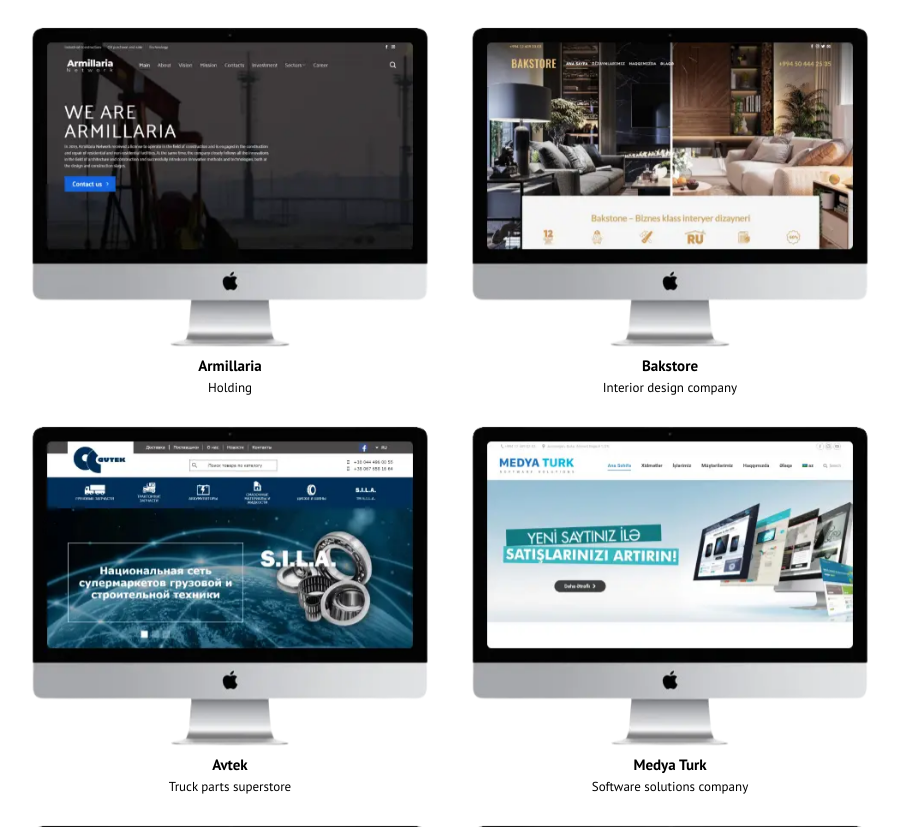
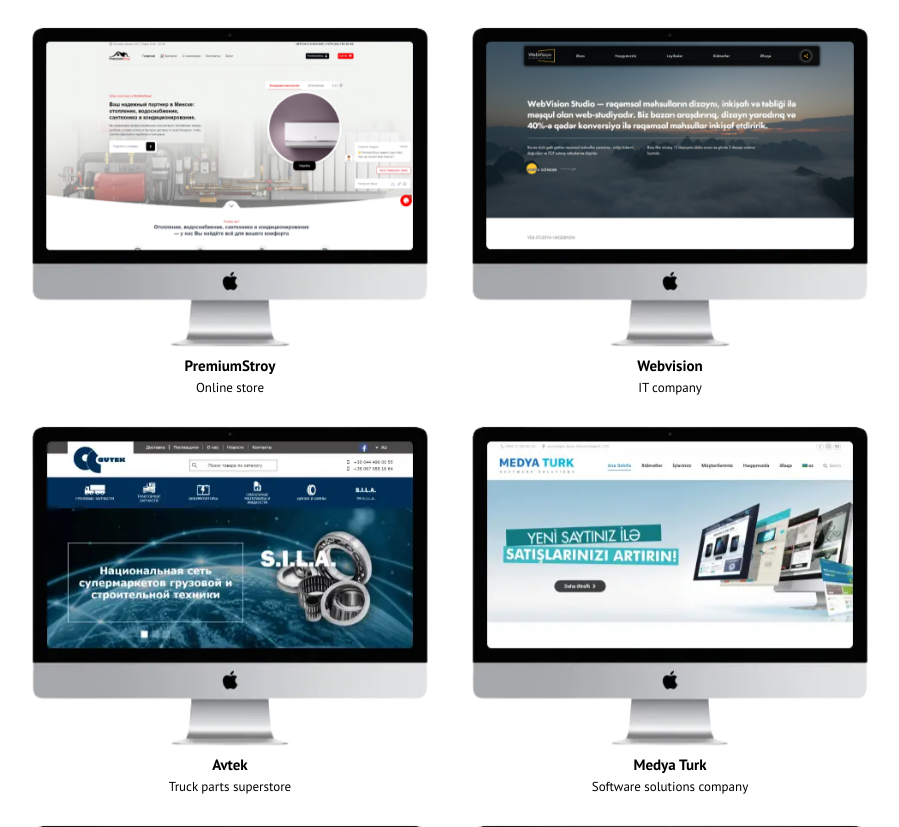
Before and after one commit to eldarovs/html, a plain HTML site: page index.html in a window 1280 px wide. Shown: the part 1896-2723 px from the top of the page, without its empty margins (190-1089 px from the left). Drawn offline with Linux system fonts and the light colour scheme; files whose address does not match are found by name.

Commit message:
Update index.html

```diff
--- a/index.html
+++ b/index.html
@@ -251,7 +251,7 @@
 							</div>
 							<div class="tertiary__item">
 								<figure class="tertiary__figure _anim-items _anim-no-hide _left">
-									<picture><source srcset="./img/tertiary001.webp" type="image/webp"><img class="tertiary__image" src="./img/tertiary001.png" alt=""/></picture>
+									<picture><source srcset="./img/premiumstroy.png" type="image/webp"><img class="tertiary__image" src="./img/premiumstroy.png" alt=""/></picture>
 									<figcaption class="tertiary__figcaption">
 										<div><h6 class="tertiary__name">Work &nbsp;<span> performed:</span></h6></div>
 										<div>
@@ -259,15 +259,15 @@
 												<li>web-design creation</li>
 												<li>website development <strong>(wp)</strong></li>
 												<li>unique content writing</li>
-												<li>website optimization</li>
+												<li>SEO</li>
 											</ul>
 										</div>
-										<a class="tertiary__link" href="https://www.armillaria.net/" target="_blank"></a>
+										<a class="tertiary__link" href="https://premiumstroy.by/" target="_blank"></a>
 									</figcaption>
 								</figure>
 								<div class="tertiary__subtext">
-									<span class="_anim-items">Armillaria</span>
-									<span class="_anim-items">Holding</span>
+									<span class="_anim-items">PremiumStroy</span>
+									<span class="_anim-items">Online store</span>
 								</div>
 							</div>
 							<!-- <div class="tertiary__item">
@@ -293,23 +293,20 @@
 							</div> -->
 							<div class="tertiary__item">
 								<figure class="tertiary__figure _anim-items _anim-no-hide _right">
-									<picture><source srcset="./img/tertiary01.webp" type="image/webp"><img class="tertiary__image" src="./img/tertiary01.png" alt=""/></picture>
+									<picture><source srcset="./img/wv.png" type="image/webp"><img class="tertiary__image" src="./img/wv.png" alt=""/></picture>
 									<figcaption class="tertiary__figcaption">
 										<div><h6 class="tertiary__name">Wrok &nbsp;<span> performed:</span></h6></div>
 										<div>
 											<ul class="tertiary__text">
 												<li>website development <strong>(wp)</strong></li>
-												<li>unique content writing</li>
-												<li>SEO</li>
-												<li>website optimization</li>
 											</ul>
 										</div>
-										<a class="tertiary__link" href="https://www.bakstore.az/" target="_blank"></a>
+										<a class="tertiary__link" href="https://webvision.az/" target="_blank"></a>
 									</figcaption>
 								</figure>
 								<div class="tertiary__subtext">
-									<span class="_anim-items">Bakstore</span>
-									<span class="_anim-items">Interior design company</span>
+									<span class="_anim-items">Webvision</span>
+									<span class="_anim-items">IT company</span>
 								</div>
 							</div>
 							<div class="tertiary__item">
```
